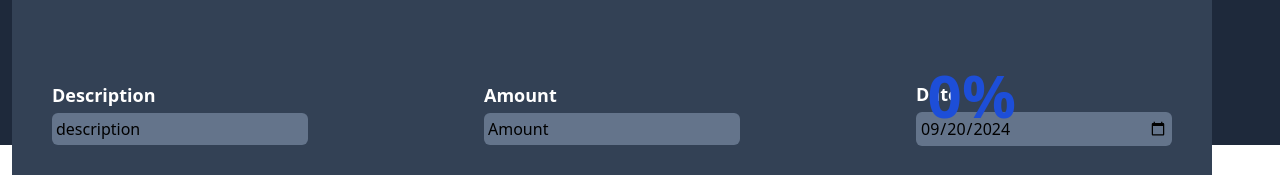
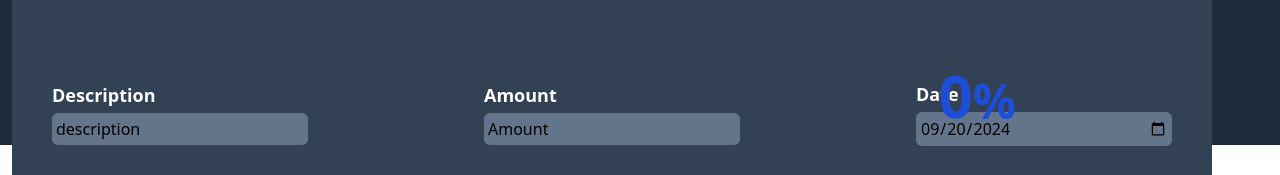
Before and after one commit to fernandooliveiralima/FinancialControl-FrontEnd-NuxtJs, a Nuxt app: page /dashboard in a window 1280 px wide. Shown: the part 655-830 px from the top of the page. Built offline with nearby package versions, Linux system fonts and the light colour scheme; no server answers.

Commit message:
AuthTest-NuxtJs (ajustes no valor percentual)

```diff
--- a/components/transactions-components/percentualValueC.vue
+++ b/components/transactions-components/percentualValueC.vue
@@ -26,7 +26,7 @@ const percentualDynamicColor = computed(() => {
 
 <template>
     <div>
-        <span class="percentualColor">{{ calculatePercentual }}%</span>
+        <div class="percentualColor">{{ calculatePercentual }} <span>%</span> </div>
     </div>
 </template>
 
@@ -39,7 +39,15 @@ const percentualDynamicColor = computed(() => {
 @layer components{
 
     .percentualColor{
-        @apply text-blue-700 absolute top-[45rem] right-[16.5rem] text-6xl font-semibold;
+        @apply text-blue-700
+        absolute
+        top-[45rem] right-[16.5rem]
+        text-6xl font-semibold
+        flex items-end;
+    }
+
+    .percentualColor > span{
+        @apply text-5xl font-bold;
     }
 
 }
```
